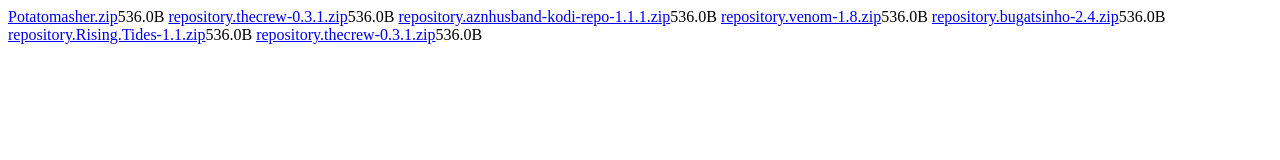
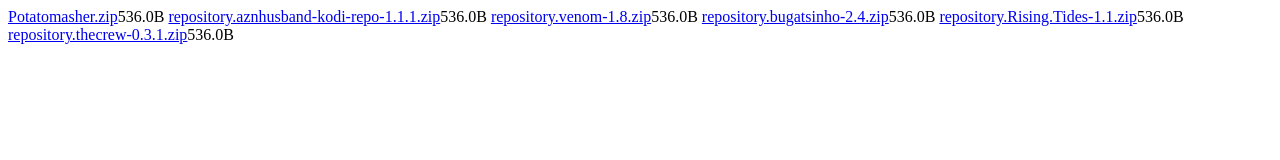
Before and after one commit to BahKoh/BahKoh.github.io, a plain HTML site: page repo/index.html in a window 1280 px wide. Drawn offline with Linux system fonts and the light colour scheme.

Commit message:
Update index.html

```diff
--- a/repo/index.html
+++ b/repo/index.html
@@ -1,5 +1,4 @@
 <a href="script.module.resolveurl-5.0.31.zip">Potatomasher.zip</a><td>536.0B</td>
-<a href="repository.thecrew-0.3.1.zip">repository.thecrew-0.3.1.zip</a><td>536.0B</td>
 <a href="repository.aznhusband-kodi-repo-1.1.1.zip">repository.aznhusband-kodi-repo-1.1.1.zip</a><td>536.0B</td>
 <a href="repository.venom-1.8.zip">repository.venom-1.8.zip</a><td>536.0B</td>
 <a href="repository.bugatsinho-2.4.zip">repository.bugatsinho-2.4.zip</a><td>536.0B</td>
```
